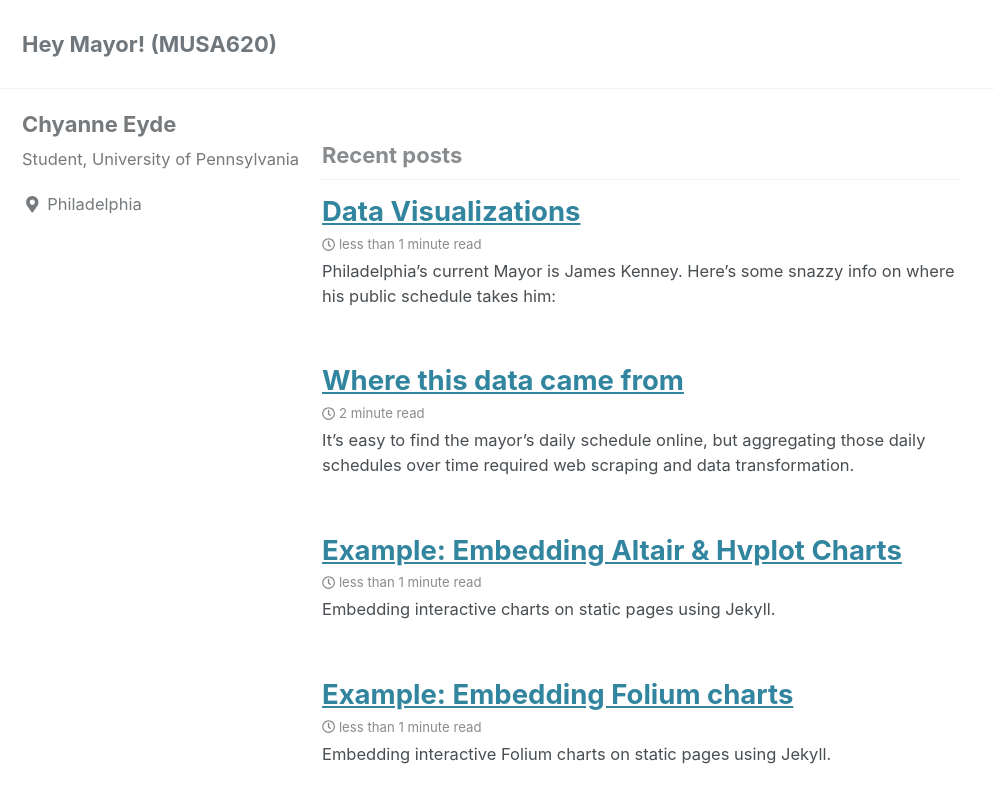
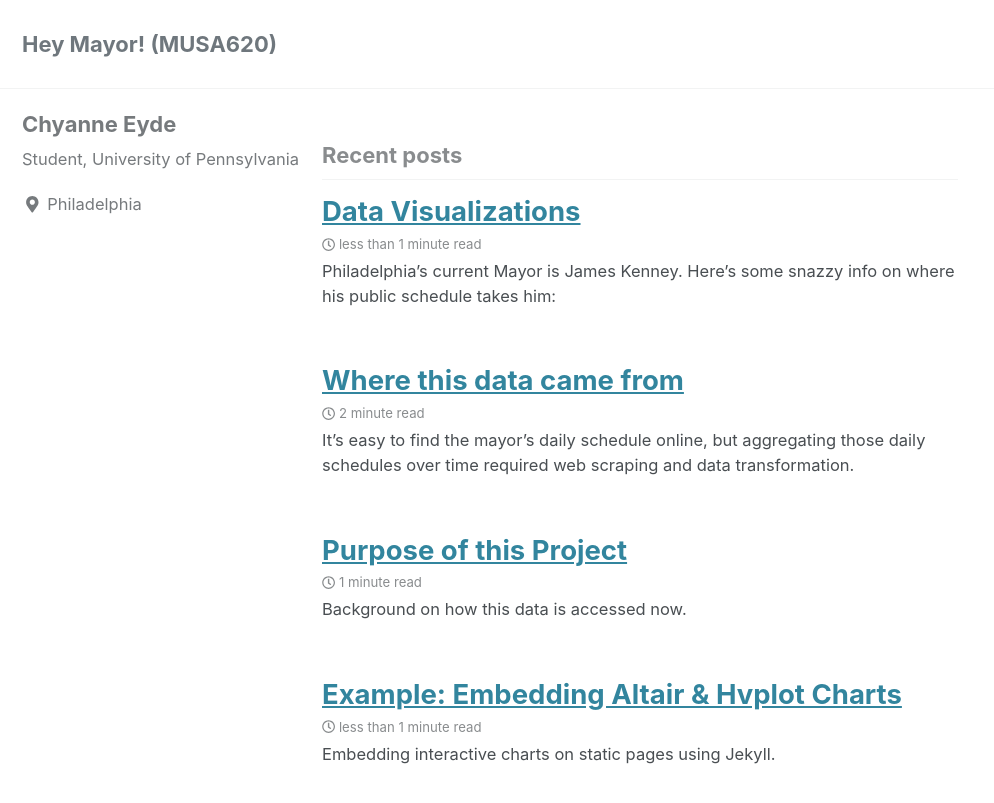
Before and after one commit to Chyanne-E/HeyMayor, a Jekyll site: the page built from index.html, in a window 1280 px wide and 900 px high. Shown: the top 803 px of the window, without its empty margins (0-994 px from the left). Built offline with Jekyll 4.4.1, drawn with Linux system fonts in a browser that asks for light colours; cached includes are drawn as plain includes; nearby versions of some CDN libraries; a script that is not in the unit is left out; the list of posts is cut into pages by our own code.

Commit message:
Update 2019-04-13-folium-charts.md

```diff
--- a/_posts/2019-04-13-folium-charts.md
+++ b/_posts/2019-04-13-folium-charts.md
@@ -1,9 +1,9 @@
 ---
-title: "Example: Embedding Folium charts"
-date: 2019-04-13
+title: "Purpose of this Project"
+date: 2019-12-16
 published: true
 tags: [dataviz, folium]
-excerpt: "Embedding interactive Folium charts on static pages using Jekyll."
+excerpt: "Background on how this data is accessed now."
 folium-loader:
   folium-chart-1: ["charts/foliumChart.html", "400"]
   folium-chart-2: ["charts/percent_no_internet.html", "400"]
@@ -13,16 +13,10 @@ toc: true
 toc_sticky: true
 ---
 
-This post will show examples of embedding interactive maps produced using [Folium](https://github.com/python-visualization/folium).
+### Purpose
+Jim Kenney is in his second term in office as mayor of Philadelphia. He was sworn in as mayor on January 4, 2016, and re-elected this year, for a running total of 1,423 days in office. In a professional capacity, where does Mayor Kenney spend his time? Where in the city does his work take him? Does his movement as mayor reflect the commitments made by his administration?
 
-## OSMnx and Street Networks
+In this project, I used web scraping to present information about where Mayor Kenney travels most often within the city. This project required complex web scraping, from a website that includes a significant interactive component. Location information from the Mayor’s schedule is published online daily in the City of Philadelphia online archive; the locations the Mayor plans to visit each day can be accessed by clicking on a link to that day’s schedule.
+My web scraping allowed me to analyze the over 2,000 locations included in the Mayor’s public schedules and determine what locations the Mayor visits most often, something that would be incredibly tedious and time consuming without the web scraping process.
 
-The shortest route between Spring Garden Station and Frankford Hall:
-
-<div id="folium-chart-1"></div>
-
-## Percentage of Households without Internet
-
-<div id="folium-chart-2"></div>
-
-See the [week 9 lecture slides](https://github.com/MUSA-620-Fall-2019/week-9/blob/master/lecture-9.ipynb) for the code that produced these plots.
+While the web scraping portion of my analysis was successful, building an interactive map to visualize the locations the Mayor visits regularly proved more challenging.
```
